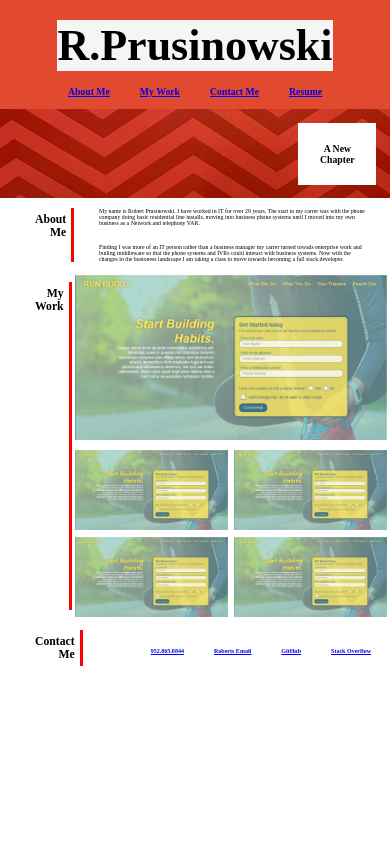
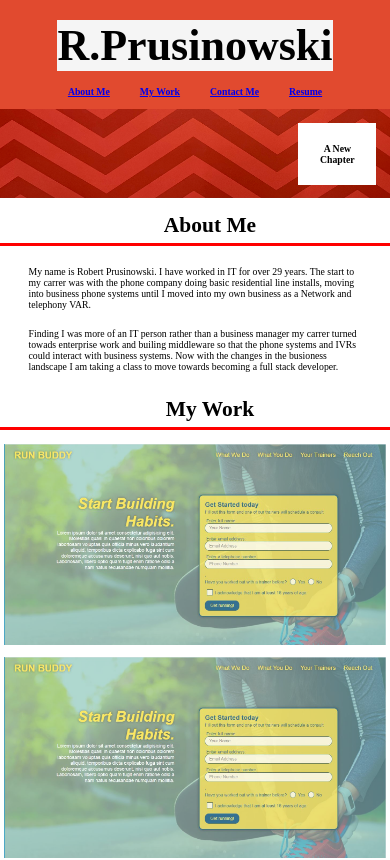
Before and after one commit to bobpruz/workportfolio, a plain HTML site: page index.html in a window 390 px wide. Shown: the top 860 px of the page. Drawn offline with Linux system fonts and the light colour scheme.

Commit message:
finished media types added section comments cleaned up css where needed

```diff
--- a/assets/css/style.css
+++ b/assets/css/style.css
@@ -3,6 +3,8 @@
   padding: 0;
   box-sizing: border-box;
 }
+
+/* Header Start */
 
 header {
   display: flex;
@@ -47,6 +49,8 @@ header nav ul li a {
   font-size: 1.75vw;
 }
 
+/* Header Stop */
+
 /* Start Hero Banner */
 
 .hero {
@@ -70,7 +74,9 @@ header nav ul li a {
   text-align: center;
 }
 
-/* Start Main Content */
+/* Hero Stop */
+
+/* Work Content Start */
 
 .section-name {
   display: flex;
@@ -157,7 +163,7 @@ header nav ul li a {
 
 .work-card a {
   display: flex;
-  max-width: 50%;
+  width: 50%;
   padding: 1%;
 }
 
@@ -170,6 +176,10 @@ header nav ul li a {
 .work-card a img:hover {
   opacity: 100%;
 }
+
+/* Work Content Stop */
+
+/* Contact Info Start */
 
 .contact-me {
   display: flex;
@@ -203,6 +213,9 @@ header nav ul li a {
   font-size: 1.55vw;
 }
 
+/* Contact Info Stop */
+
+/* Media Types Start */
 
 @media screen and (max-width: 980px) {
   header {
@@ -226,3 +239,59 @@ header nav ul li a {
     font-weight: bold;
     font-size: 2.5vw;
   }
+
+  .about-me {
+    flex-direction: column;
+  }
+
+  .section-name {
+    border-right: none;
+    border-bottom: 3px red solid;
+    width: 100%;
+    justify-content: center;
+  }
+
+  .about-me h3 {
+    font-size: 5.5vw;
+  }
+
+  .about-me article p {
+    font-size: 2.5vw;
+  }
+
+  .work {
+    display: block;
+  }
+
+  .work h3 {
+    font-size: 5.5vw;
+  }
+
+  .work-card {
+    width: 100%;
+  }
+
+  .work-card a {
+    width: 100%;
+  }
+
+  .contact-me {
+    flex-direction: column;
+    margin-bottom: 10px;
+  }
+
+  .contact-me h3 {
+    font-size: 5.5vw;
+  }
+
+  .contact-me nav {
+    justify-content: center;
+  }
+
+  .contact-me nav ul li a {
+    font-size: 2.55vw;
+  }
+
+}
+
+/* Media Type Stop (found this one works for all small screens */
```
Also changed, not shown: index.html (+16 -1 lines).
